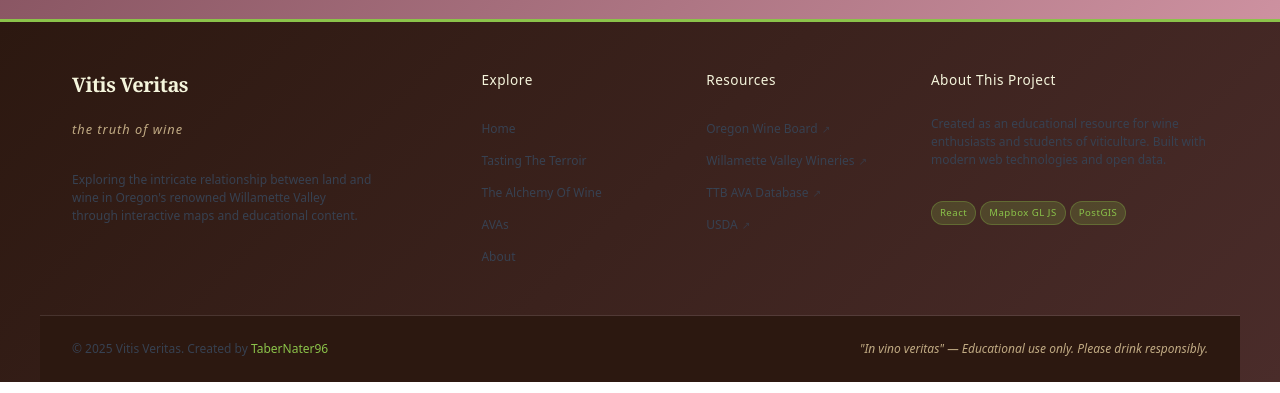
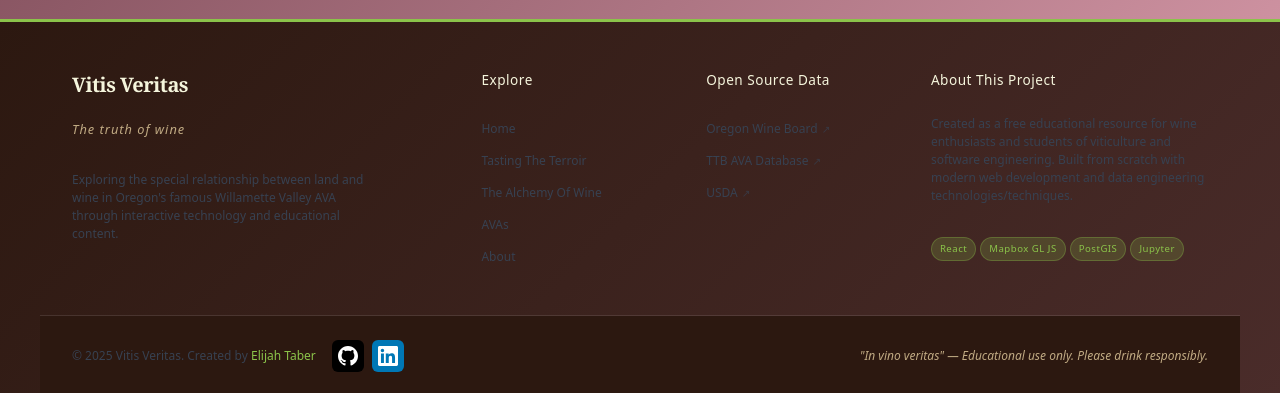
Before and after one commit to TaberNater96/VitisVeritas, a React (Vite) app in the folder frontend/: page /alchemy in a window 1280 px wide. Shown: the part 8900-9293 px from the top of the page. Built offline with nearby package versions, Linux system fonts and the light colour scheme; no server answers.

Commit message:
Update footer and add social links.

```diff
--- a/frontend/src/components/common/Footer.css
+++ b/frontend/src/components/common/Footer.css
@@ -45,7 +45,6 @@
   font-size: var(--font-size-md);
   color: var(--color-text-muted);
   font-style: italic;
-  text-transform: lowercase;
   letter-spacing: 1px;
   margin: 0 0 var(--spacing-md) 0;
 }
@@ -137,6 +136,13 @@
   gap: var(--spacing-md);
 }
 
+.footer-copyright-container {
+  display: flex;
+  align-items: center;
+  gap: var(--spacing-md);
+  flex-wrap: wrap;
+}
+
 .footer-copyright {
   font-size: var(--font-size-base);
   color: var(--color-text-secondary);
@@ -151,6 +157,51 @@
 
 .footer-author-link:hover {
   color: var(--color-primary-light);
+}
+
+.footer-social-links {
+  display: flex;
+  gap: var(--spacing-sm);
+  align-items: center;
+}
+
+.footer-social-link {
+  display: flex;
+  align-items: center;
+  justify-content: center;
+  width: 32px;
+  height: 32px;
+  border-radius: 6px;
+  transition: all 0.3s ease;
+  text-decoration: none;
+}
+
+.social-icon {
+  width: 20px;
+  height: 20px;
+  transition: all 0.3s ease;
+}
+
+/* GitHub Icon Styles */
+.github-link {
+  background-color: #000000;
+  color: #ffffff;
+}
+
+.github-link:hover {
+  background-color: #ffffff;
+  color: #000000;
+}
+
+/* LinkedIn Icon Styles */
+.linkedin-link {
+  background-color: #0077b5;
+  color: #ffffff;
+}
+
+.linkedin-link:hover {
+  background-color: #ffffff;
+  color: #0077b5;
 }
 
 .footer-disclaimer {
@@ -190,6 +241,12 @@
     gap: var(--spacing-sm);
   }
 
+  .footer-copyright-container {
+    flex-direction: column;
+    gap: var(--spacing-xs);
+    align-items: center;
+  }
+
   .footer-tech {
     justify-content: flex-start;
   }
--- a/frontend/src/components/common/Footer.jsx
+++ b/frontend/src/components/common/Footer.jsx
@@ -10,10 +10,10 @@
         <div className="footer-content">
           <div className="footer-section footer-brand">
             <h3 className="footer-brand-title">Vitis Veritas</h3>
-            <p className="footer-brand-subtitle">The Truth of Wine</p>
+            <p className="footer-brand-subtitle">The truth of wine</p>
             <p className="footer-description">
-              Exploring the intricate relationship between land and wine in Oregon's
-              renowned Willamette Valley through interactive maps and educational content.
+              Exploring the special relationship between land and wine in Oregon's
+              famous Willamette Valley AVA through interactive technology and educational content.
             </p>
           </div>
 
@@ -41,7 +41,7 @@
 
           {/* Resources Section */}
           <div className="footer-section footer-resources">
-            <h4 className="footer-section-title">Resources</h4>
+            <h4 className="footer-section-title">Open Source Data</h4>
             <ul className="footer-nav-list">
               <li className="footer-nav-item">
                 <a
@@ -51,16 +51,6 @@
                   className="footer-nav-link external-link"
                 >
                   Oregon Wine Board
-                </a>
-              </li>
-              <li className="footer-nav-item">
-                <a
-                  href="https://www.willamettewines.com/"
-                  target="_blank"
-                  rel="noopener noreferrer"
-                  className="footer-nav-link external-link"
-                >
-                  Willamette Valley Wineries
                 </a>
               </li>
               <li className="footer-nav-item">
@@ -90,13 +80,14 @@
           <div className="footer-section footer-contact">
             <h4 className="footer-section-title">About This Project</h4>
             <p className="footer-contact-text">
-              Created as an educational resource for wine enthusiasts and students
-              of viticulture. Built with modern web technologies and open data.
+              Created as a free educational resource for wine enthusiasts and students of viticulture and software engineering. Built from
+              scratch with modern web development and data engineering technologies/techniques.
             </p>
             <div className="footer-tech">
               <span className="tech-badge">React</span>
               <span className="tech-badge">Mapbox GL JS</span>
               <span className="tech-badge">PostGIS</span>
+              <span className="tech-badge">Jupyter</span>
             </div>
           </div>
         </div>
@@ -104,17 +95,43 @@
         {/* Bottom Section with Copyright */}
         <div className="footer-bottom">
           <div className="footer-bottom-content">
+            <div className="footer-copyright-container">
               <p className="footer-copyright">
                 © {currentYear} Vitis Veritas. Created by{' '}
+                <a
+                  href="https://www.linkedin.com/in/elijah-taber-17377b2a9/"
+                  target="_blank"
+                  rel="noopener noreferrer"
+                  className="footer-author-link"
+                >
+                  Elijah Taber
+                </a>
+              </p>
+              <div className="footer-social-links">
                 <a
                   href="https://github.com/TaberNater96"
                   target="_blank"
                   rel="noopener noreferrer"
-                className="footer-author-link"
+                  className="footer-social-link github-link"
+                  aria-label="GitHub Profile"
                 >
-                TaberNater96
+                  <svg className="social-icon" viewBox="0 0 24 24" fill="currentColor">
+                    <path d="M12 0c-6.626 0-12 5.373-12 12 0 5.302 3.438 9.8 8.207 11.387.599.111.793-.261.793-.577v-2.234c-3.338.726-4.033-1.416-4.033-1.416-.546-1.387-1.333-1.756-1.333-1.756-1.089-.745.083-.729.083-.729 1.205.084 1.839 1.237 1.839 1.237 1.07 1.834 2.807 1.304 3.492.997.107-.775.418-1.305.762-1.604-2.665-.305-5.467-1.334-5.467-5.931 0-1.311.469-2.381 1.236-3.221-.124-.303-.535-1.524.117-3.176 0 0 1.008-.322 3.301 1.23.957-.266 1.983-.399 3.003-.404 1.02.005 2.047.138 3.006.404 2.291-1.552 3.297-1.23 3.297-1.23.653 1.653.242 2.874.118 3.176.77.84 1.235 1.911 1.235 3.221 0 4.609-2.807 5.624-5.479 5.921.43.372.823 1.102.823 2.222v3.293c0 .319.192.694.801.576 4.765-1.589 8.199-6.086 8.199-11.386 0-6.627-5.373-12-12-12z"/>
+                  </svg>
                 </a>
-            </p>
+                <a
+                  href="https://www.linkedin.com/in/elijah-taber-17377b2a9/"
+                  target="_blank"
+                  rel="noopener noreferrer"
+                  className="footer-social-link linkedin-link"
+                  aria-label="LinkedIn Profile"
+                >
+                  <svg className="social-icon" viewBox="0 0 24 24" fill="currentColor">
+                    <path d="M20.447 20.452h-3.554v-5.569c0-1.328-.027-3.037-1.852-3.037-1.853 0-2.136 1.445-2.136 2.939v5.667H9.351V9h3.414v1.561h.046c.477-.9 1.637-1.85 3.37-1.85 3.601 0 4.267 2.37 4.267 5.455v6.286zM5.337 7.433c-1.144 0-2.063-.926-2.063-2.065 0-1.138.92-2.063 2.063-2.063 1.14 0 2.064.925 2.064 2.063 0 1.139-.925 2.065-2.064 2.065zm1.782 13.019H3.555V9h3.564v11.452zM22.225 0H1.771C.792 0 0 .774 0 1.729v20.542C0 23.227.792 24 1.771 24h20.451C23.2 24 24 23.227 24 22.271V1.729C24 .774 23.2 0 22.222 0h.003z"/>
+                  </svg>
+                </a>
+              </div>
+            </div>
             <p className="footer-disclaimer">
               <em>"In vino veritas"</em> — Educational use only. Please drink responsibly.
             </p>
```
Lines whose indentation alone changed are shown as unchanged.
